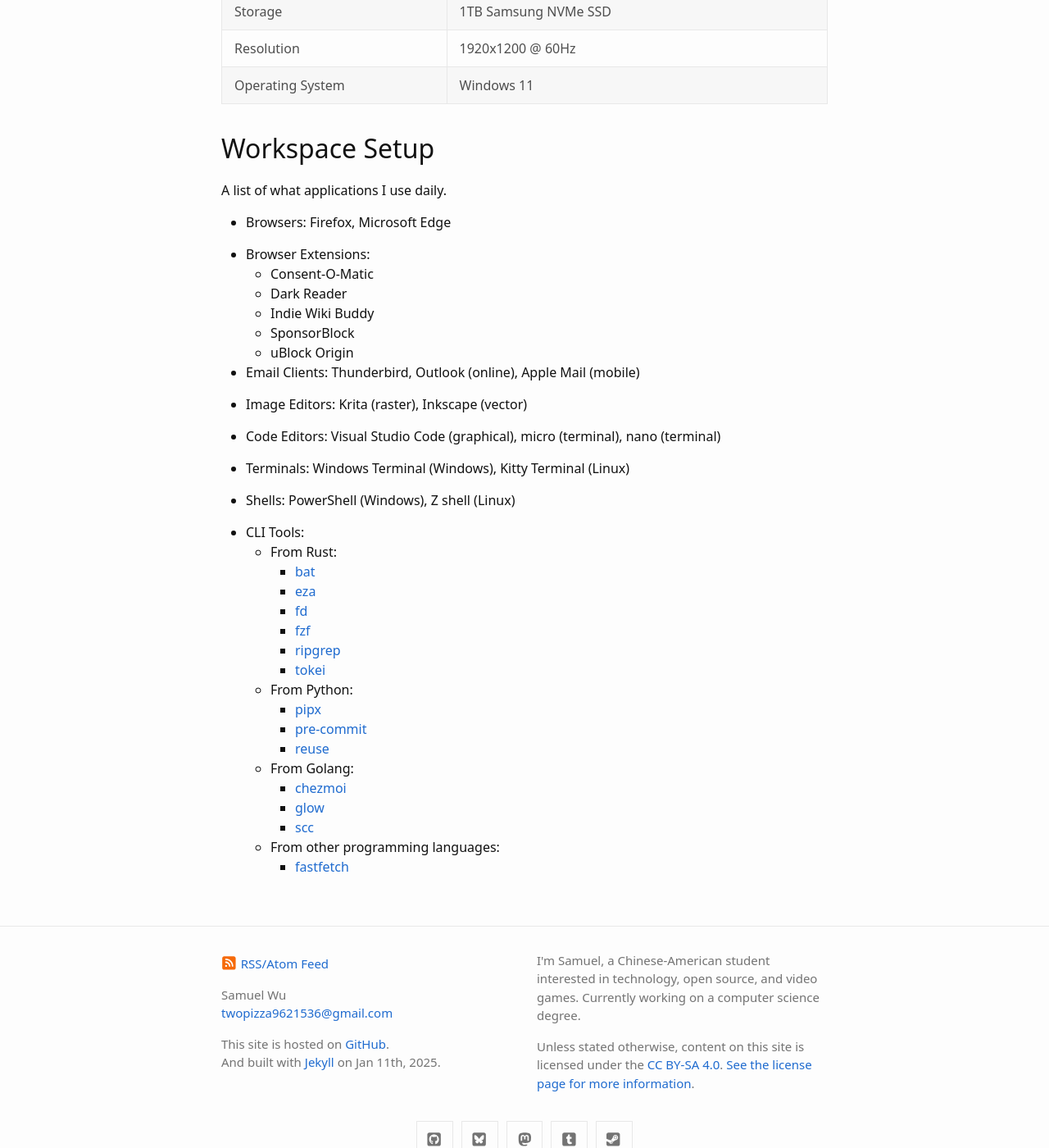
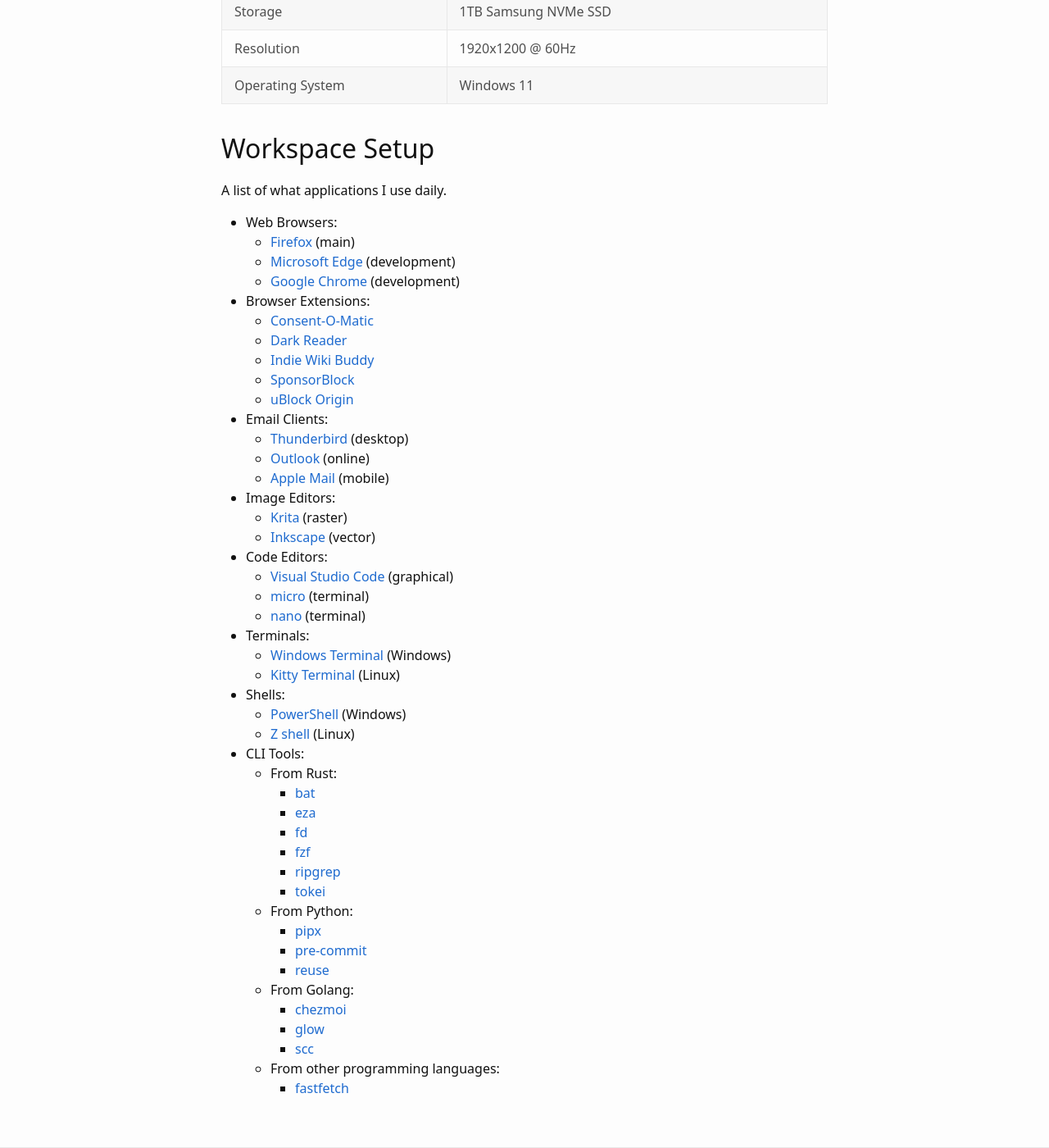
Before and after one commit to wushenrong/wushenrong.github.io, a Jekyll site: the page built from pages/about.md, in a window 1280 px wide and 1400 px high, scrolled down 748 px. Shown: the whole window at 82% size. Built offline with Jekyll 4.4.1, drawn with Linux system fonts in a browser that asks for light colours; cached includes are drawn as plain includes; grey boxes are pictures that could not be loaded.

```diff
--- a/pages/about.md
+++ b/pages/about.md
@@ -41,25 +41,39 @@ Operating System | Windows 11
 
 A list of what applications I use daily.
 
--   Browsers: Firefox, Microsoft Edge
+-   Web Browsers:
+    - [Firefox](https://firefox.com) (main)
+    - [Microsoft Edge](https://microsoftedge.com) (development)
+    - [Google Chrome](https://chrome.com) (development)
 
 -   Browser Extensions:
-    - Consent-O-Matic
-    - Dark Reader
-    - Indie Wiki Buddy
-    - SponsorBlock
-    - uBlock Origin
+    - [Consent-O-Matic](https://consentomatic.au.dk)
+    - [Dark Reader](https://darkreader.org)
+    - [Indie Wiki Buddy](https://getindie.wiki)
+    - [SponsorBlock](https://sponsor.ajay.app)
+    - [uBlock Origin](https://ublockorigin.com)
 
--   Email Clients: Thunderbird, Outlook (online), Apple Mail (mobile)
+-   Email Clients:
+    - [Thunderbird](https://www.thunderbird.net) (desktop)
+    - [Outlook](https://outlook.com) (online)
+    - [Apple Mail](https://www.icloud.com/mail) (mobile)
 
--   Image Editors: Krita (raster), Inkscape (vector)
+-   Image Editors:
+    - [Krita](https://krita.org) (raster)
+    - [Inkscape](https://inkscape.org) (vector)
 
--   Code Editors: Visual Studio Code (graphical), micro (terminal),
-    nano (terminal)
+-   Code Editors:
+    - [Visual Studio Code](https://code.visualstudio.com) (graphical)
+    - [micro](https://micro-editor.github.io) (terminal)
+    - [nano](https://www.nano-editor.org) (terminal)
 
--   Terminals: Windows Terminal (Windows), Kitty Terminal (Linux)
+-   Terminals:
+    - [Windows Terminal](https://github.com/microsoft/terminal) (Windows)
+    - [Kitty Terminal](https://sw.kovidgoyal.net/kitty/) (Linux)
 
--   Shells: PowerShell (Windows), Z shell (Linux)
+-   Shells:
+    - [PowerShell](https://github.com/PowerShell/PowerShell) (Windows)
+    - [Z shell](https://zsh.sourceforge.io/) (Linux)
 
 -   CLI Tools:
     -   From Rust:
```
Also changed, not shown: collections/_drafts/markdown-formatting-style-guide.md (+24 -17 lines).
